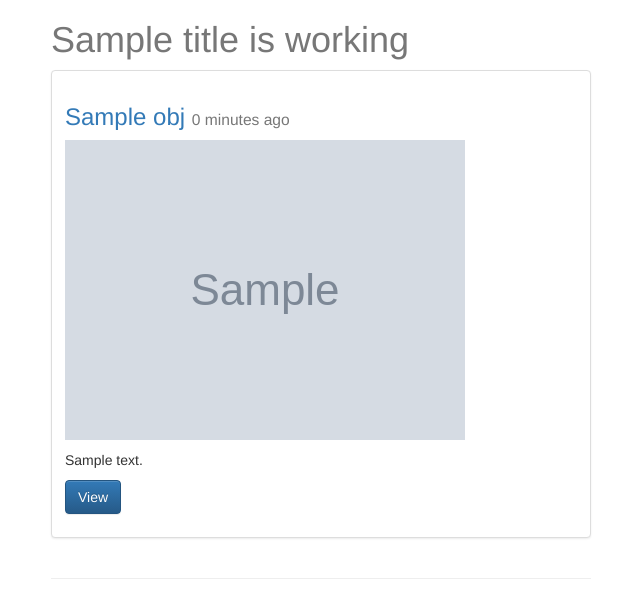
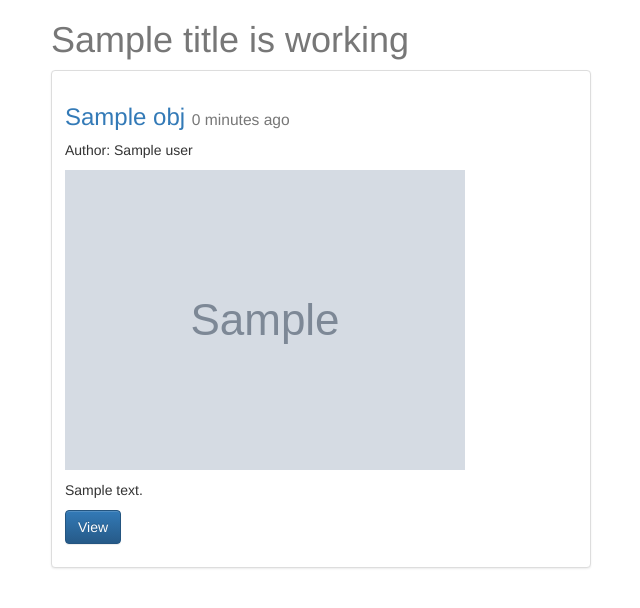
Before and after one commit to jafrancov/trydjango19, a Django app: template templates/post_list.html in a window 1280 px wide. Shown: the top 608 px of the page, without its empty margins (319-959 px from the left). Run offline with Django 3.2, Linux system fonts and the light colour scheme; the template is opened without the code that fills it: most values are stand-ins (such as "Sample title", 1, 10 or a date in 2020); grey boxes marked "Sample" are stand-in pictures; parts of the project's set-up code (start-up, migrations or seed data) failed here and were passed over; some libraries are stand-ins or nearby versions.

Commit message:
33 - Associate User to Post with a Foreign Key

```diff
--- a/posts/models.py
+++ b/posts/models.py
@@ -1,5 +1,6 @@
 from __future__ import unicode_literals
 
+from django.conf import settings
 from django.core.urlresolvers import reverse
 from django.db import models
 from django.db.models.signals import pre_save
@@ -11,6 +12,7 @@ def upload_location(instance, filename):
 
 
 class Post(models.Model):
+    user = models.ForeignKey(settings.AUTH_USER_MODEL, default=1)
     title = models.CharField(max_length=120)
     slug = models.SlugField(unique=True)
     content = models.TextField()
--- a/posts/views.py
+++ b/posts/views.py
@@ -14,6 +14,7 @@ def post_create(request):
     form = PostForm(request.POST or None, request.FILES or None)
     if form.is_valid():
         instance = form.save(commit=False)
+        instance.user = request.user
         instance.save()
         messages.success(request, "Succesfully created")
         return HttpResponseRedirect(instance.get_absolute_url())
--- a/templates/post_detail.html
+++ b/templates/post_detail.html
@@ -8,12 +8,12 @@
 {% block content %}
     <div class="col-sm-6 col-sm-offset-3">
         <h1>{{ instance.title }} <small>{{ instance.timestamp }}</small></h1>
+        {% if instance.user.get_full_name %}
+        <p>Author: {{ instance.user.get_full_name }}</p>
+        {% endif %}
         {% if instance.image %}
         <img src="{{ instance.image.url }}" class="img-responsive" />
         {% endif %}
-        {{ instance.title | urlfy }} <br/>
-        {{ share_string }}<br/>
-        {{ request.build_absolute_uri }}<br/>
 
         <a href="https://www.facebook.com/sharer/sharer.php?u={{ request.build_absolute_uri }}" target="_blank">Facebook</a>
         <a href="https://twitter.com/home?status={{ instace.title | urlfy }}%20{{ request.build_absolute_uri }}" target="_blank">Twitter</a>
--- a/templates/post_list.html
+++ b/templates/post_list.html
@@ -10,6 +10,9 @@
                 <div class="thumbnail">
                     <div class="caption">
                         <h3><a href="{{ obj.get_absolute_url }}">{{ obj.title }}</a> <small>{{ obj.timestamp | timesince }} ago</small></h3>
+                        {% if obj.user.get_full_name %}
+                        <p>Author: {{ obj.user.get_full_name }}</p>
+                        {% endif %}
                         {% if obj.image %}
                         <img src="{{ obj.image.url }}" class="img-responsive" />
                         {% endif %}
```
